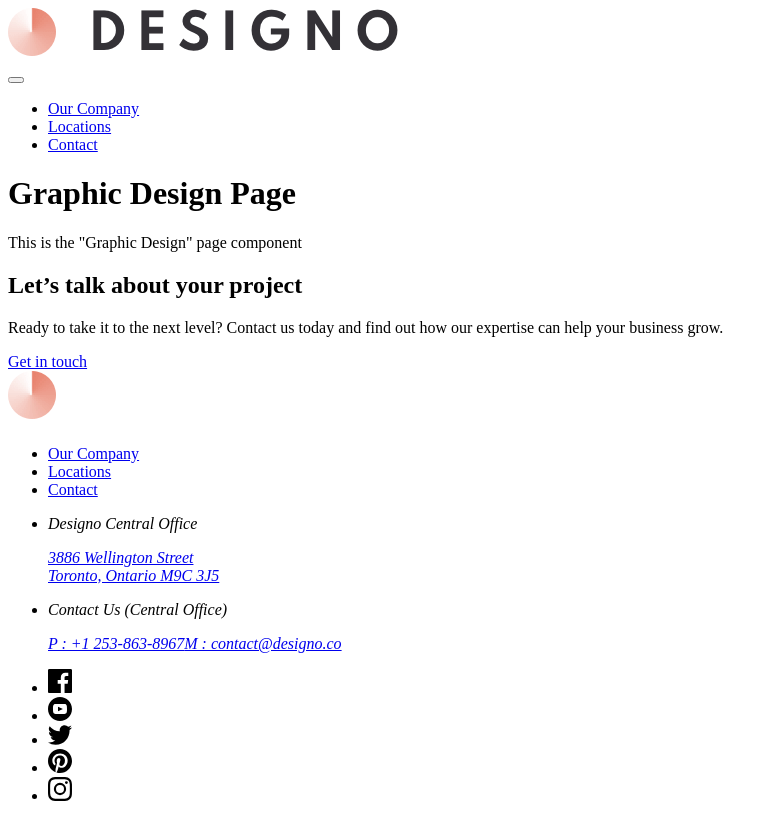
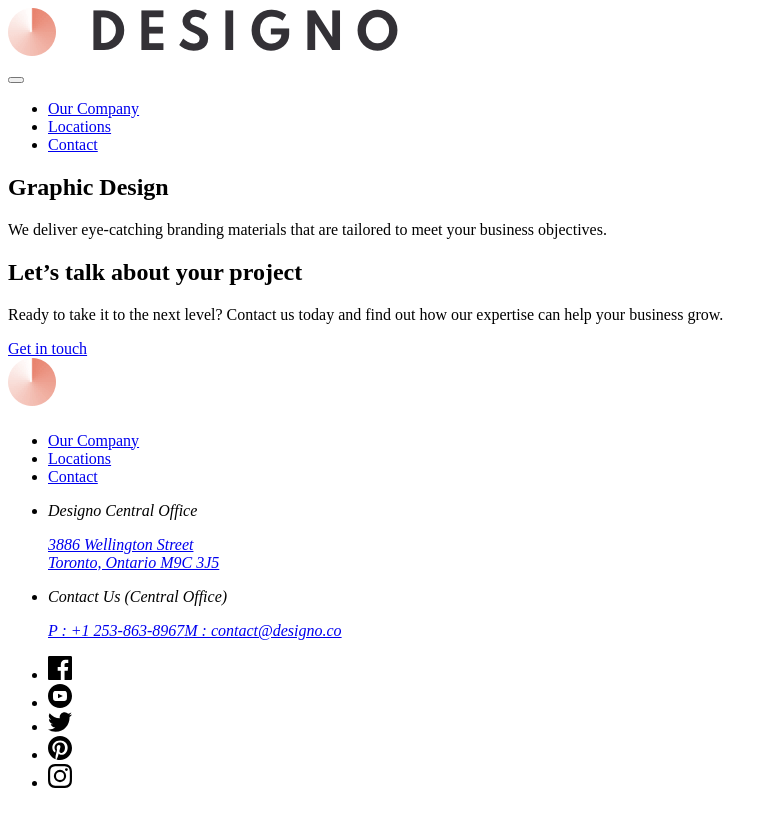
Before and after one commit to VCarames/React--Designo-FE, a React (Vite) app: page /graphicdesign in a window 1280 px wide. Shown: the whole page, without its empty margins (0-778 px from the left). Built offline with nearby package versions, Linux system fonts and the light colour scheme.

Commit message:
Intro Added to "Web Design", "App Design" and "Graphic Design" Pages

```diff
--- a/src/pages/AppDesign.jsx
+++ b/src/pages/AppDesign.jsx
@@ -1,4 +1,5 @@
 import Header from "../components/header/Header";
+import Intro from "../components/intro/Intro";
 import CallToAction from "../components/cta/CallToAction";
 import Footer from "../components/Footer/Footer";
 
@@ -6,10 +7,13 @@
   return (
     <div>
       <Header />
-      <h1>App Design Page</h1>
-      <p>This is the "App Design" page component</p>
-
       <main>
+        <Intro
+          introContentClass="intro__content--app"
+          heading="App Design"
+          text="Our mobile designs bring intuitive digital solutions
+ to your customers right at their fingertips."
+        />
         <CallToAction />
       </main>
       <Footer />
--- a/src/pages/GraphicDesign.jsx
+++ b/src/pages/GraphicDesign.jsx
@@ -1,4 +1,5 @@
 import Header from "../components/header/Header";
+import Intro from "../components/intro/Intro";
 import CallToAction from "../components/cta/CallToAction";
 import Footer from "../components/Footer/Footer";
 
@@ -6,10 +7,14 @@
   return (
     <div>
       <Header />
-      <h1>Graphic Design Page</h1>
-      <p>This is the "Graphic Design" page component</p>
-
       <main>
+        <Intro
+          introContentClass="intro__content--graphic"
+          heading="Graphic Design"
+          text="We deliver eye-catching branding materials that are
+tailored to meet your business objectives.
+"
+        />
         <CallToAction />
       </main>
       <Footer />
--- a/src/pages/WebDesign.jsx
+++ b/src/pages/WebDesign.jsx
@@ -1,15 +1,19 @@
 import Header from "../components/header/Header";
 import CallToAction from "../components/cta/CallToAction";
 import Footer from "../components/Footer/Footer";
+import Intro from "../components/intro/Intro";
 
 function WebDesign() {
   return (
     <div>
       <Header />
-      <h1>Web Design Page</h1>
-      <p>This is the "Web Design" page component</p>
-
       <main>
+        <Intro
+          introContentClass="intro__content--web"
+          heading="Web Design"
+          text="We build websites that serve as powerful marketing tools
+and bring memorable brand experiences."
+        />
         <CallToAction />
       </main>
       <Footer />
```
